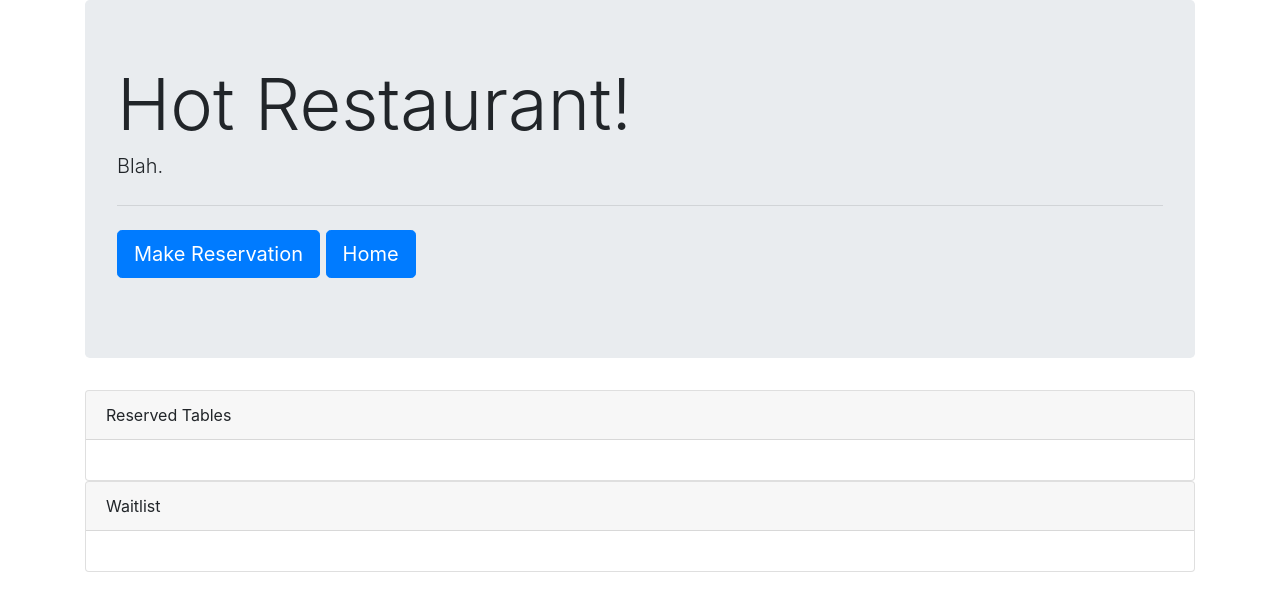
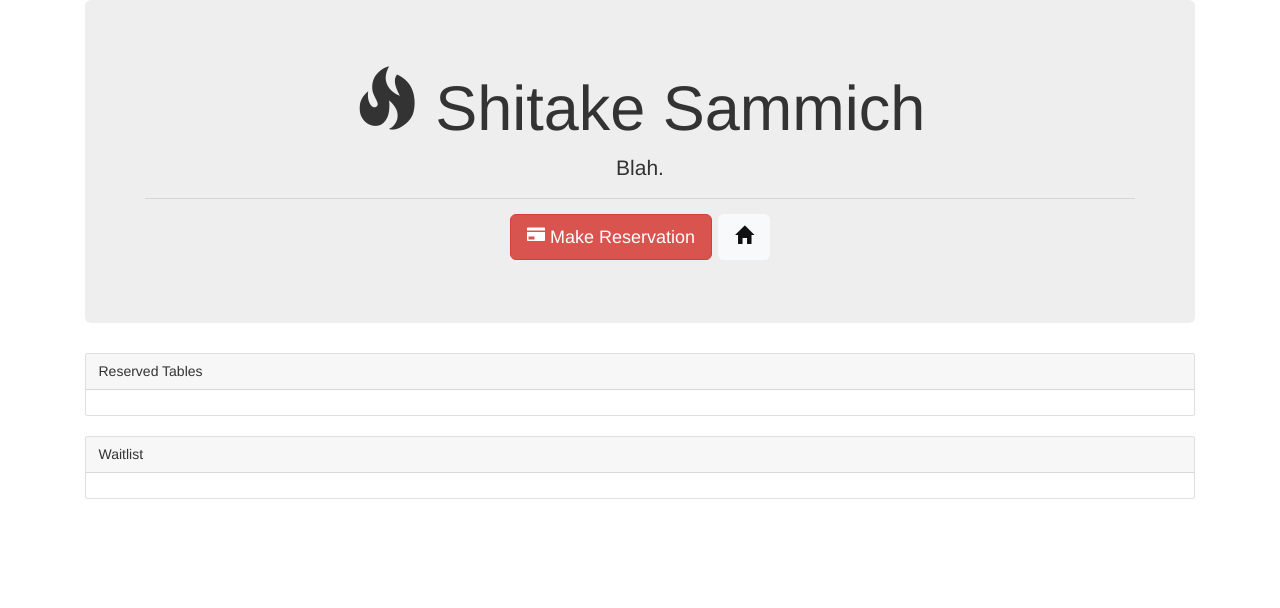
Before and after one commit to drdito/restaurant-, a plain HTML site: page tables.html in a window 1280 px wide. Drawn offline with nearby package versions, Linux system fonts and the light colour scheme.

Commit message:
Updates and stuff

```diff
--- a/style.css
+++ b/style.css
@@ -1,3 +1,7 @@
 .jumbotron {
 	text-align: center;
 }
+
+.card {
+	margin-top: 20px;
+}
--- a/tables.html
+++ b/tables.html
@@ -1,19 +1,22 @@
 <!DOCTYPE html>
 <html lang="en">
+
 <head>
     <title>Hot Restaurant</title>
     <meta charset="utf-8">
     <link rel="stylesheet" href="https://maxcdn.bootstrapcdn.com/bootstrap/4.0.0-beta/css/bootstrap.min.css" integrity="sha384-/Y6pD6FV/Vv2HJnA6t+vslU6fwYXjCFtcEpHbNJ0lyAFsXTsjBbfaDjzALeQsN6M" crossorigin="anonymous">
+    <link rel="stylesheet" href="https://maxcdn.bootstrapcdn.com/bootstrap/3.3.7/css/bootstrap.min.css" integrity="sha384-BVYiiSIFeK1dGmJRAkycuHAHRg32OmUcww7on3RYdg4Va+PmSTsz/K68vbdEjh4u" crossorigin="anonymous">
+    <link rel="stylesheet" type="text/css" href="style.css">
 </head>
 <body>
     <div class="container">
         <div class="jumbotron">
-			  <h1 class="display-3">Hot Restaurant!</h1>
+            <h1 class="display-3"><span class="glyphicon glyphicon-fire" aria-hidden="true"></span> Shitake Sammich</h1>
             <p class="lead">Blah.</p>
             <hr class="my-4">
             <p class="lead">
-			    <a class="btn btn-primary btn-lg" href="#" role="button">Make Reservation</a>
-			    <a class="btn btn-primary btn-lg" href="#" role="button">Home</a>
+                <a class="btn btn-danger btn-lg" href="#" role="button"><span class="glyphicon glyphicon-credit-card" aria-hidden="true"></span> Make Reservation</a>
+                <a class="btn btn-light btn-lg" href="#" role="button"><span class="glyphicon glyphicon-home" aria-hidden="true"></span></a>
             </p>
         </div>
         <div class="card">
@@ -21,7 +24,6 @@
                 Reserved Tables
             </div>
             <div class="card-body">
-
             </div>
         </div>
         <div class="card">
@@ -29,7 +31,6 @@
                 Waitlist
             </div>
             <div class="card-body">
-
             </div>
         </div>
 </body>
```
Also changed, not shown: index.html (added, +11 -0 lines), makeReservation.html (+3 -3 lines). Lines whose indentation alone changed are shown as unchanged.
